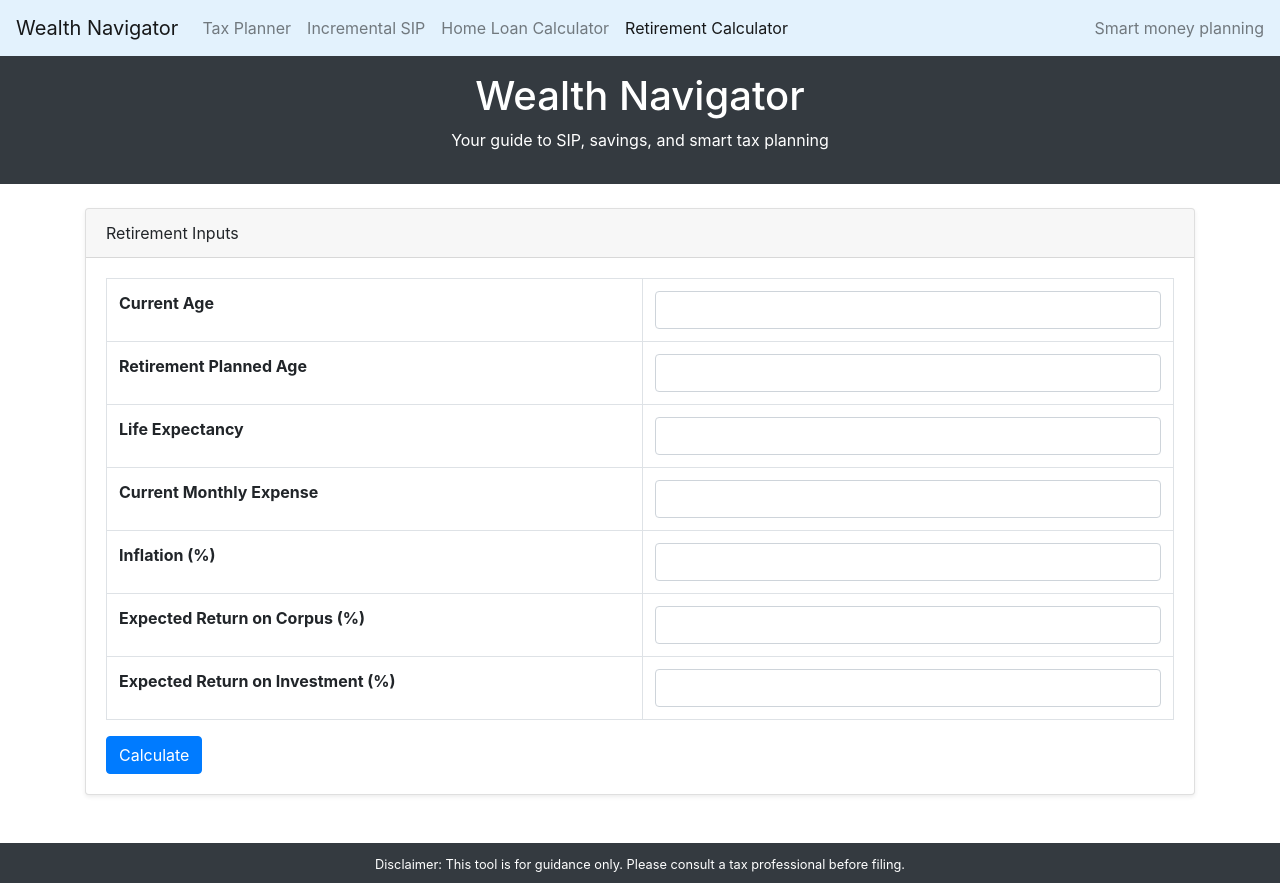
After one commit to rajesh2475/Financial-Planner, a Flask app: page /retire/retire in a window 1280 px wide. The commit adds this page. Run offline with Flask 3, Linux system fonts and the light colour scheme; some libraries are stand-ins or nearby versions.

Commit message:
Retire plan

```diff
--- a/app/__init__.py
+++ b/app/__init__.py
@@ -3,6 +3,7 @@ from flask import Flask, render_template, redirect, url_for
 from app.routes.user_routes import user_bp
 from app.routes.spi import sip_bp
 from app.routes.home_loan import home_bp
+from app.routes.retire import retire_bp
 
 def create_app():
     template_dir = os.path.join(os.path.dirname(os.path.abspath(__file__)), "..", "templates")
@@ -14,6 +15,7 @@ def create_app():
     app.register_blueprint(user_bp, url_prefix="/user")
     app.register_blueprint(sip_bp, url_prefix="/sip")
     app.register_blueprint(home_bp, url_prefix="/home")
+    app.register_blueprint(retire_bp, url_prefix="/retire")
 
     @app.route("/home")
     def home():
--- /dev/null
+++ b/app/routes/retire.py
@@ -0,0 +1,65 @@
+from flask import Blueprint, request, render_template
+import math
+from app.utils.helpers import safe_float, safe_int
+
+retire_bp = Blueprint("retire", __name__)
+
+def calculate_retirement_corpus(data):
+    current_age = safe_int(data.get("current_age", 0))
+    retirement_age = safe_int(data.get("retirement_age", 0))
+    life_expectancy = safe_int(data.get("life_expectancy", 0))
+    monthly_expense_now = safe_float(data.get("monthly_expense_now", 0))
+    inflation = safe_float(data.get("inflation", 0)) / 100
+    return_on_corpus = safe_float(data.get("return_on_corpus", 0)) / 100
+    return_on_investment = safe_float(data.get("return_on_investment", 0)) / 100
+
+    years_to_retire = retirement_age - current_age
+    years_in_retirement = life_expectancy - retirement_age
+
+    monthly_expense_at_retirement = monthly_expense_now * ((1 + inflation) ** years_to_retire)
+
+    r_corpus = return_on_corpus / 12
+    n_corpus = years_in_retirement * 12
+    corpus_required = monthly_expense_at_retirement * ((1 - (1 + r_corpus) ** -n_corpus) / r_corpus)
+
+    r_invest = return_on_investment / 12
+    n_invest = years_to_retire * 12
+    sip_to_be_invested = corpus_required / (((1 + r_invest) ** n_invest - 1) / r_invest)
+
+    return {
+        "years_to_retire": years_to_retire,
+        "monthly_expense_at_retirement": round(monthly_expense_at_retirement, 2),
+        "corpus_required": round(corpus_required, 2),
+        "sip_to_be_invested": round(sip_to_be_invested, 2)
+    }
+
+@retire_bp.route("/retire", methods=["GET", "POST"])
+def retire_calculator():
+    if request.method == "GET":
+        form_data = {
+            "current_age": "",
+            "retirement_age": "",
+            "life_expectancy": "",
+            "monthly_expense_now": "",
+            "inflation": "",
+            "return_on_corpus": "",
+            "return_on_investment": ""
+        }
+        return render_template("retire.html", form=form_data, result=None)
+
+    if request.method == "POST":
+        form_data = {
+            "current_age": request.form.get("current_age", ""),
+            "retirement_age": request.form.get("retirement_age", ""),
+            "life_expectancy": request.form.get("life_expectancy", ""),
+            "monthly_expense_now": request.form.get("monthly_expense_now", ""),
+            "inflation": request.form.get("inflation", ""),
+            "return_on_corpus": request.form.get("return_on_corpus", ""),
+            "return_on_investment": request.form.get("return_on_investment", "")
+        }
+
+        try:
+            result = calculate_retirement_corpus(form_data)
+            return render_template("retire.html", form=form_data, result=result)
+        except Exception:
+            return render_template("retire.html", form=form_data, result=None, error="Invalid input")
--- a/templates/base.html
+++ b/templates/base.html
@@ -30,9 +30,12 @@
         <li class="nav-item {% if request.endpoint == 'home.loan_calculator' %}active{% endif %}">
           <a class="nav-link" href="{{ url_for('home.loan_calculator') }}">Home Loan Calculator</a>
         </li>
+        <li class="nav-item {% if request.endpoint == 'retire.retire_calculator' %}active{% endif %}">
+          <a class="nav-link" href="{{ url_for('retire.retire_calculator') }}">Retirement Calculator</a>
+        </li>
       </ul>
       <span class="navbar-text">
-        Smart tax planning for employees
+        Smart money planning
       </span>
     </div>
   </nav>
--- /dev/null
+++ b/templates/retire.html
@@ -0,0 +1,36 @@
+{% extends "base.html" %}
+{% block title %}Retirement Corpus Calculator{% endblock %}
+
+{% block content %}
+<div class="card shadow-sm mb-4">
+  <div class="card-header fw-semibold">Retirement Inputs</div>
+  <div class="card-body">
+    <form method="POST" action="{{ url_for('retire.retire_calculator') }}">
+      <table class="table table-bordered">
+        <tr><th>Current Age</th><td><input type="number" name="current_age" value="{{ form.current_age }}" class="form-control"></td></tr>
+        <tr><th>Retirement Planned Age</th><td><input type="number" name="retirement_age" value="{{ form.retirement_age }}" class="form-control"></td></tr>
+        <tr><th>Life Expectancy</th><td><input type="number" name="life_expectancy" value="{{ form.life_expectancy }}" class="form-control"></td></tr>
+        <tr><th>Current Monthly Expense</th><td><input type="number" name="monthly_expense_now" value="{{ form.monthly_expense_now }}" class="form-control"></td></tr>
+        <tr><th>Inflation (%)</th><td><input type="number" step="0.01" max="100" name="inflation" value="{{ form.inflation }}" class="form-control"></td></tr>
+        <tr><th>Expected Return on Corpus (%)</th><td><input type="number" step="0.01" max="100" name="return_on_corpus" value="{{ form.return_on_corpus }}" class="form-control"></td></tr>
+        <tr><th>Expected Return on Investment (%)</th><td><input type="number" step="0.01" max="100" name="return_on_investment" value="{{ form.return_on_investment }}" class="form-control"></td></tr>
+      </table>
+      <button type="submit" class="btn btn-primary">Calculate</button>
+    </form>
+  </div>
+</div>
+
+{% if result %}
+<div class="card shadow-sm">
+  <div class="card-header fw-semibold">Retirement Corpus Summary</div>
+  <div class="card-body">
+    <table class="table table-bordered">
+      <tr><th>Years Left to Retire</th><td>{{ result.years_to_retire }}</td></tr>
+      <tr><th>Monthly Expense at Retirement</th><td>₹{{ result.monthly_expense_at_retirement }}</td></tr>
+      <tr><th>Corpus Required</th><td>₹{{ result.corpus_required }}</td></tr>
+      <tr><th>SIP to be Invested</th><td>₹{{ result.sip_to_be_invested }}</td></tr>
+    </table>
+  </div>
+</div>
+{% endif %}
+{% endblock %}
```
